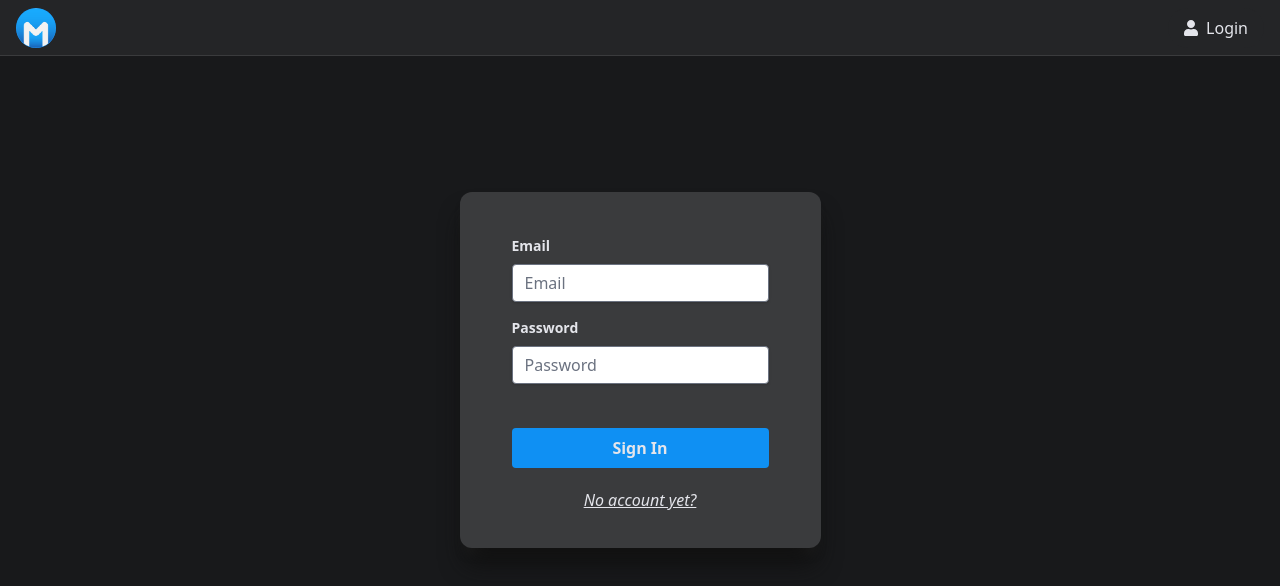
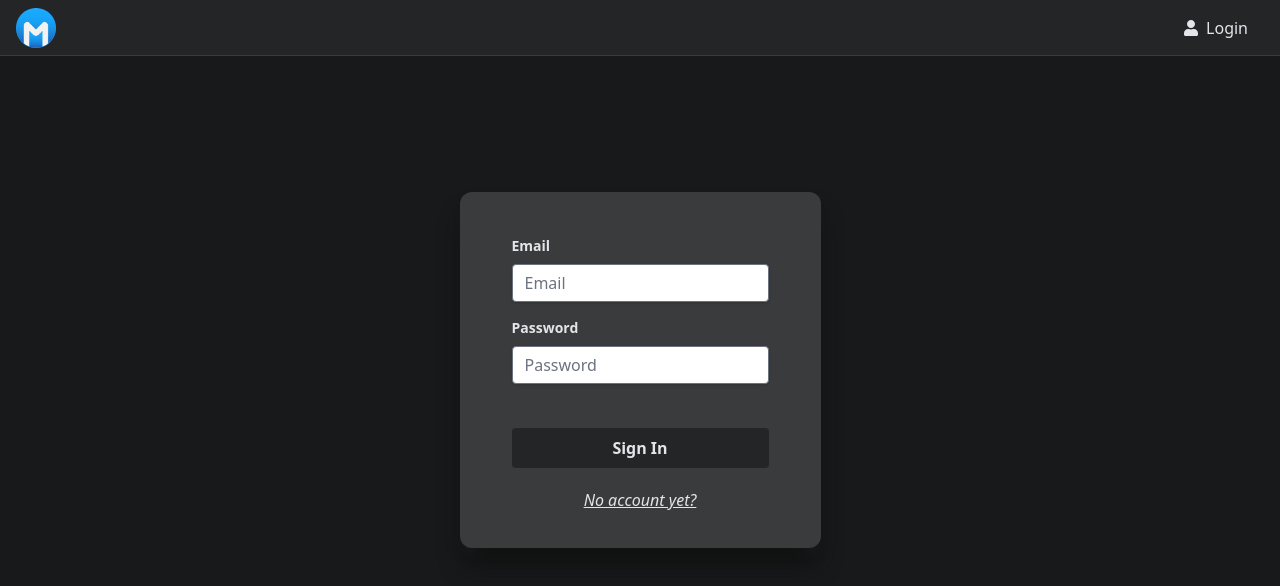
Before and after one commit to madriesen/martijnbook, an Angular app: page /login in a window 1280 px wide. Shown: the top 586 px of the page. Built offline with nearby package versions, Linux system fonts and the light colour scheme; what @tailwindcss/typography would draw is missing.

Commit message:
disable sign in button when no password is given

```diff
--- a/src/app/authentication/authentication.service.ts
+++ b/src/app/authentication/authentication.service.ts
@@ -29,8 +29,6 @@ export class AuthenticationService {
       RoleID: { _id: '', Name: '' },
     });
     this.currentCompanySubject = new BehaviorSubject<Company>({ _id: '0', Name: '', Address: '', Description: '' });
-
-    user && (this.isLoggedIn = true);
 
     if (user && JSON.parse(user)._id != 0) {
       this.login(JSON.parse(user));
--- a/src/app/authentication/login/login.component.html
+++ b/src/app/authentication/login/login.component.html
@@ -54,9 +54,11 @@
       <div class="flex items-center justify-center">
         <button
           (click)="onLogin()"
+          [disabled]="!canSignIn"
           class="
             bg-primary
             hover:bg-blue-700
+            disabled:bg-gray
             text-white
             font-bold
             py-2
--- a/src/app/authentication/login/login.component.ts
+++ b/src/app/authentication/login/login.component.ts
@@ -45,4 +45,12 @@ export class LoginComponent implements OnDestroy {
       subscription.unsubscribe();
     });
   }
+
+  get canSignIn(): boolean {
+    return this.checkIsValid(this.user.Email) && this.checkIsValid(this.user.Password);
+  }
+
+  checkIsValid(prop: any) {
+    return prop != undefined && prop.length > 0;
+  }
 }
```
